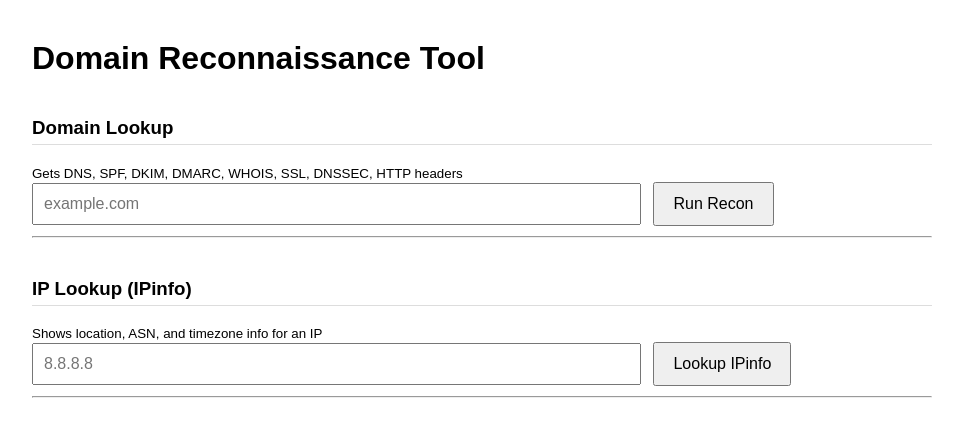
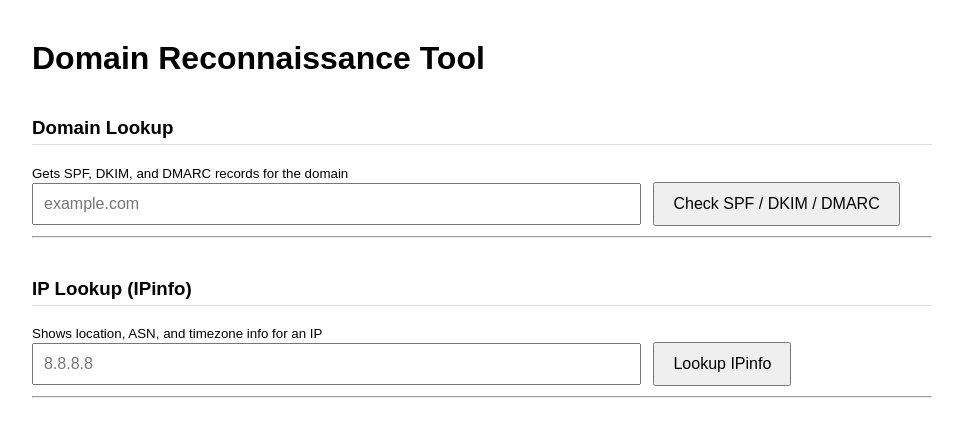
Before and after one commit to boutros-12/finaldomainrecontool, a Flask app: page / in a window 1280 px wide. Shown: the top 425 px of the page, without its empty margins (158-1121 px from the left). Run offline with Flask 3, Linux system fonts and the light colour scheme.

Commit message:
Your next commit message

```diff
--- a/templates/index.html
+++ b/templates/index.html
@@ -23,9 +23,11 @@
 <h1>Domain Reconnaissance Tool</h1>
 
 <h3>Domain Lookup</h3>
-<small>Gets DNS, SPF, DKIM, DMARC, WHOIS, SSL, DNSSEC, HTTP headers</small><br/>
+<!-- Updated subtitle -->
+<small>Gets SPF, DKIM, and DMARC records for the domain</small><br/>
 <input id="domainInput" placeholder="example.com" onkeypress="if(event.key==='Enter') runRecon()" />
-<button onclick="runRecon()">Run Recon</button>
+<!-- Updated button text -->
+<button onclick="runRecon()">Check SPF / DKIM / DMARC</button>
 <div id="loading" class="loading">Loading...</div>
 <div id="error" class="error"></div>
 <div id="output"></div>
@@ -78,7 +80,6 @@ async function runRecon(){
       error.textContent = data.error;
       return;
     }
-    // Display SPF, DMARC, DKIM nicely
     output.innerHTML = `<button class="copy-btn" onclick="copyOutput('output')">Copy</button>
       <div class="output-box" id="output">
         <b>SPF:</b><pre>${JSON.stringify(data.SPF, null, 2)}</pre>
```
